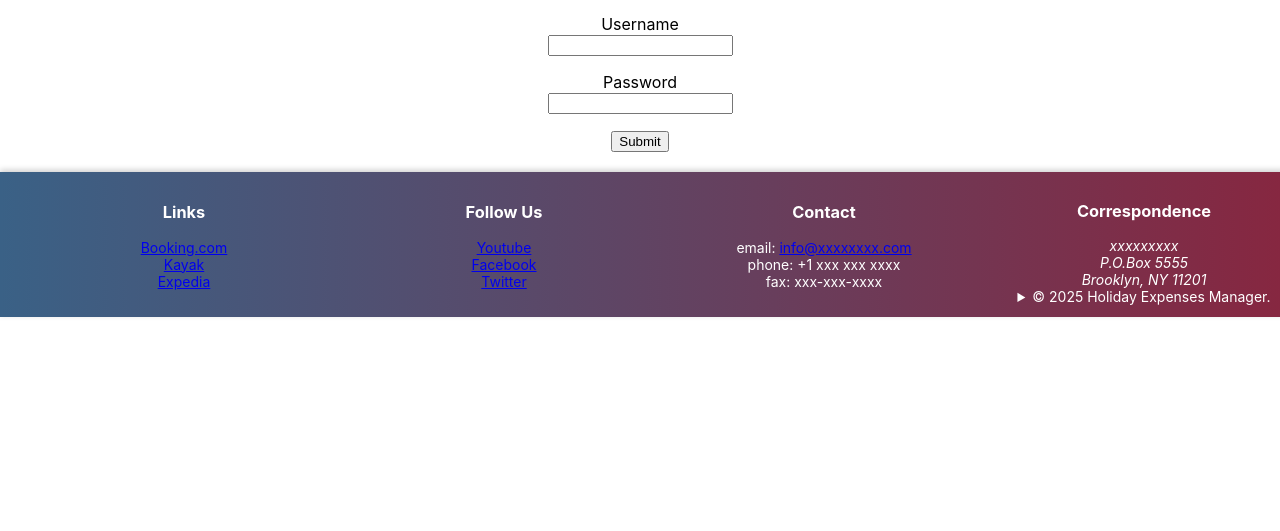
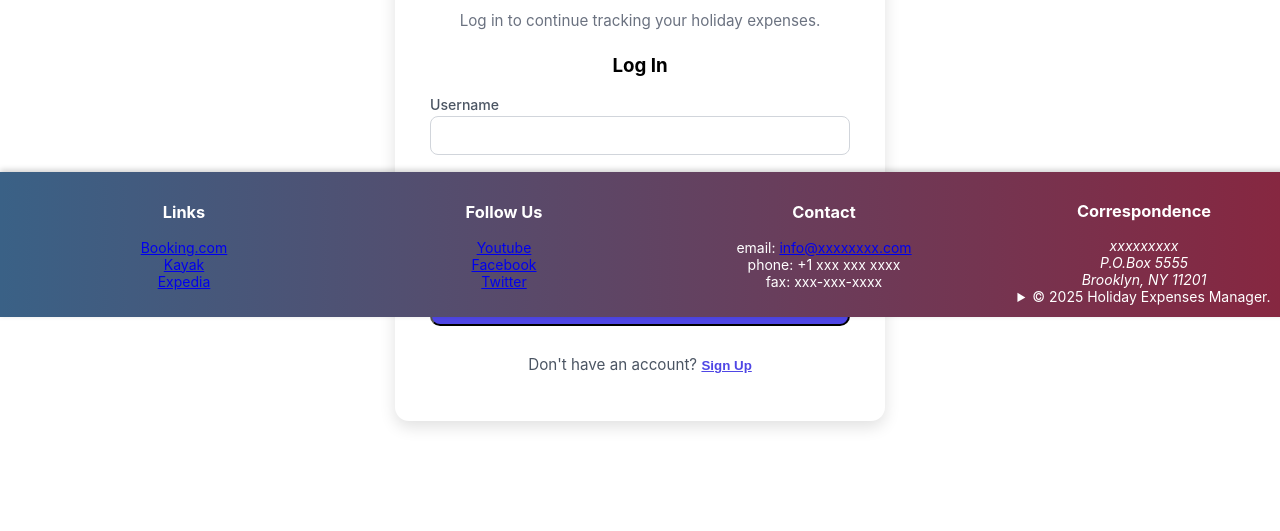
Before and after one commit to nickren93/Holiday-Expenses-Manager, a React app in the folder client/: page / in a window 1280 px wide. Shown: the part 483-1014 px from the top of the page. Before the commit the page ends 800 px from the top, so only its background shows below. Built offline with nearby package versions, Linux system fonts and the light colour scheme; no server answers.

Commit message:
updated css styling for LoginForm.js

```diff
--- a/client/src/components/LoginForm.js
+++ b/client/src/components/LoginForm.js
@@ -3,6 +3,7 @@ import { useFormik } from "formik";
 import * as yup from "yup";
 import { useNavigate } from "react-router-dom";
 import { StateAndHandlerContext } from '../context/stateAndHandler';
+import "../styles/PageLayout.css";
 
 function LoginForm() {
 
@@ -47,38 +48,49 @@ function LoginForm() {
   //----------------------------------------------------------------------------------
 
   return (
-    <div>
-      <h1>Log in</h1>
-      <form onSubmit={formik.handleSubmit} style={{ margin: "30px" }}>
-        <label htmlFor="username">Username</label>
-        <br />
+    <div className="auth-form-inner">
+
+      <h3 className="auth-form-title">Log In</h3>
+
+      <form onSubmit={formik.handleSubmit} className="form-grid">
+
+        {/* Username */}
+        <div className="form-group">
+          <label htmlFor="username" className="form-label">Username</label>
           <input
             id="username"
             name="username"
+            className="form-input"
             onChange={formik.handleChange}
             value={formik.values.username}
           />
-        <p style={{ color: "red" }}> {formik.errors.username}</p>
+          <p className="form-error">{formik.errors.username}</p>
+        </div>
 
-        <label htmlFor="password">Password</label>
-        <br />
+        {/* Password */}
+        <div className="form-group">
+          <label htmlFor="password" className="form-label">Password</label>
           <input
             id="password"
             name="password"
             type="password"
+            className="form-input"
             onChange={formik.handleChange}
             value={formik.values.password}
           />
-        <p style={{ color: "red" }}> {formik.errors.password}</p>
+          <p className="form-error">{formik.errors.password}</p>
+        </div>
 
-        <button type="submit">Submit</button>
+        <button type="submit" className="btn-primary" style={{ width: "100%", marginTop: "12px" }}>
+          Log In
+        </button>
 
         {error && (
-          <div style={{ color: "red", marginTop: "10px" }}>
+          <div className="form-error-box">
             <p>{error}</p>
-
           </div>
         )}
+
       </form>
 
     </div>
@@ -86,3 +98,87 @@ function LoginForm() {
 }
 
 export default LoginForm;
+
+
+// function LoginForm() {
+
+//   const [error, setError] = useState("");
+//   const { setUser, setMyHolidays, setMyCategories } = useContext(StateAndHandlerContext)
+
+//   const navigate = useNavigate();
+
+//   const formSchema = yup.object().shape({
+//     username: yup.string().required("Must enter username"),
+//     password: yup.string().required("Must enter a password"),
+//   });
+
+//   const formik = useFormik({
+//     initialValues: {
+//       username: "",
+//       password: "",
+//     },
+//     validationSchema: formSchema,
+//     onSubmit: (values) => {
+//       console.log(JSON.stringify(values))
+//       fetch("/login", {
+//         method: "POST",
+//         headers: {
+//             "Content-Type": "application/json",
+//         },
+//         body: JSON.stringify(values),
+//       }).then((r) => {
+//         if (r.ok) {
+//             r.json().then((user) => {
+//               setUser(user)
+//               setMyHolidays(user.holidays)
+//               setMyCategories(user.categories)
+//               navigate("/");
+//             });
+//         } else {
+//             r.json().then((err) => setError(err.error));
+//         }
+//       });
+//     },
+//   });
+//   //----------------------------------------------------------------------------------
+
+//   return (
+//     <div>
+//       <h1>Log in</h1>
+//       <form onSubmit={formik.handleSubmit} style={{ margin: "30px" }}>
+//         <label htmlFor="username">Username</label>
+//         <br />
+//         <input
+//           id="username"
+//           name="username"
+//           onChange={formik.handleChange}
+//           value={formik.values.username}
+//         />
+//         <p style={{ color: "red" }}> {formik.errors.username}</p>
+
+//         <label htmlFor="password">Password</label>
+//         <br />
+//         <input
+//           id="password"
+//           name="password"
+//           type="password"
+//           onChange={formik.handleChange}
+//           value={formik.values.password}
+//         />
+//         <p style={{ color: "red" }}> {formik.errors.password}</p>
+
+//         <button type="submit">Submit</button>
+
+//         {error && (
+//           <div style={{ color: "red", marginTop: "10px" }}>
+//               <p>{error}</p>
+
+//           </div>
+//         )}
+//       </form>
+
+//     </div>
+//   );
+// }
+
+// export default LoginForm;
--- a/client/src/styles/Login.css
+++ b/client/src/styles/Login.css
@@ -1,13 +1,62 @@
-.login-container {
-  max-width: 400px;
-  margin: 40px auto;
-  padding: 24px;
-  background: #ffffff;
-  border-radius: 12px;
-  box-shadow: 0 6px 16px rgba(0,0,0,0.1);
+.auth-container {
+  display: flex;
+  justify-content: center;
+  align-items: center;
+  padding: 3rem 1rem;
+  min-height: 70vh;
 }
 
-.login-container h2 {
+.auth-card {
+  width: 100%;
+  max-width: 420px;
+  background: #ffffff;
+  padding: 2rem 2.2rem;
+  border-radius: 14px;
+  box-shadow: 0 6px 16px rgba(0, 0, 0, 0.12);
   text-align: center;
-  margin-bottom: 20px;
 }
+
+/* ----------- TITLES ----------- */
+
+.auth-title {
+  font-size: 1.8rem;
+  font-weight: 600;
+  color: #1f2937;
+  margin-bottom: 0.5rem;
+}
+
+.auth-subtitle {
+  font-size: 0.95rem;
+  color: #6b7280;
+  margin-bottom: 1.5rem;
+}
+
+/* ----------- FORM WRAPPER ----------- */
+
+.auth-form-wrapper {
+  margin-top: 1rem;
+}
+
+/* ----------- SWITCH TEXT ----------- */
+
+.auth-switch {
+  margin-top: 1.8rem;
+  color: #4b5563;
+  font-size: 0.95rem;
+}
+
+/* ----------- TEXT BUTTON ----------- */
+
+.btn-text {
+  background: none;
+  border: none;
+  padding: 0;
+  color: #4F46E5;
+  font-weight: 600;
+  cursor: pointer;
+  text-decoration: underline;
+}
+
+.btn-text:hover {
+  color: #3730A3;
+}
```
Lines whose indentation alone changed are shown as unchanged.
